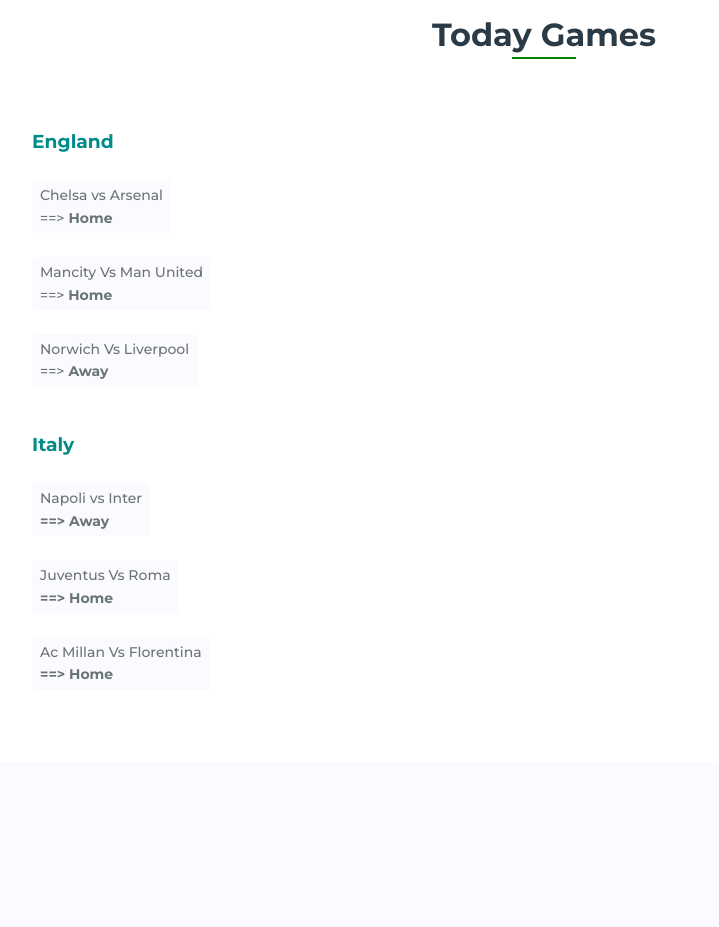
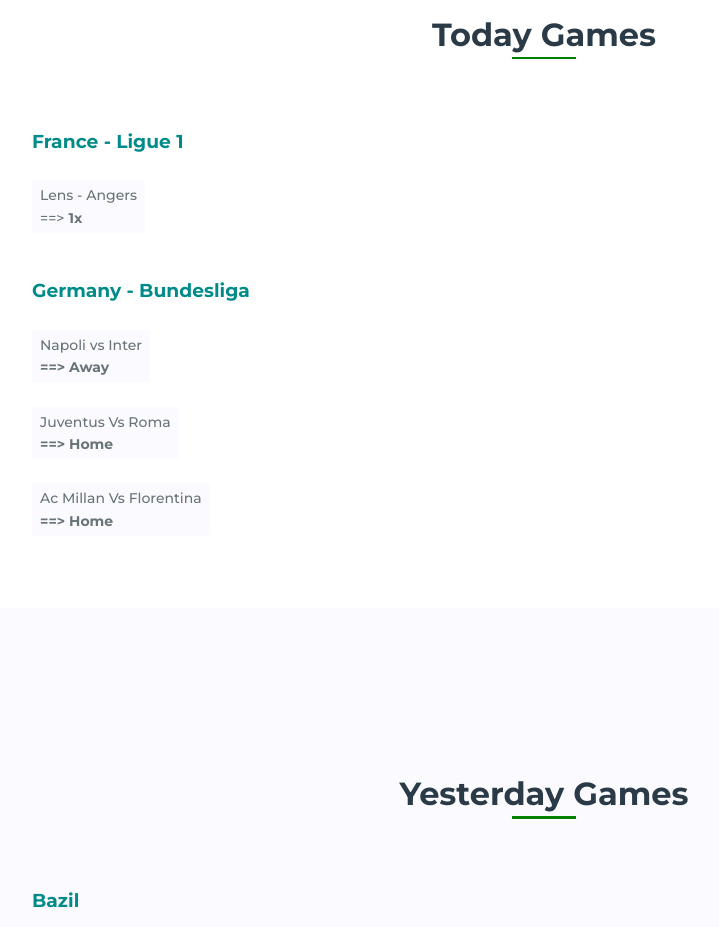
Before and after one commit to Powebdesigns/ty-bet-prediction.com, a plain HTML site: page index.html in a window 1280 px wide. Shown: the part 1360-2287 px from the top of the page, without its empty margins (96-815 px from the left). Drawn offline with nearby package versions, Linux system fonts and the light colour scheme.

Commit message:
Update index.html

```diff
--- a/index.html
+++ b/index.html
@@ -79,12 +79,10 @@
 
                 <div class="skills__container bd-grid">
                     <div class="skills__box">
-                        <h3 class="skills__subtitle">England</h3>
-                        <span class="skills__name">Chelsa vs Arsenal  <br>==><b> Home</b></span><br>
-                        <span class="skills__name"> Mancity Vs Man United<br>==> <b>Home</b></span><br>
-                        <span class="skills__name"> Norwich Vs Liverpool<br>==><b> Away</b></span><br>
+                        <h3 class="skills__subtitle">France - Ligue 1</h3>
+                        <span class="skills__name">Lens - Angers  <br>==><b> 1x </b></span><br>
 
-                        <h3 class="skills__subtitle">Italy</h3>
+                        <h3 class="skills__subtitle">Germany - Bundesliga  </h3>
                         <span class="skills__name">Napoli vs Inter<br> <b>==> Away</b></span> <br>
                             <span class="skills__name">Juventus Vs Roma <br><b> ==> Home</b></span><br>
                             <span class="skills__name">Ac Millan Vs Florentina <br><b> ==> Home</b></span>
```
